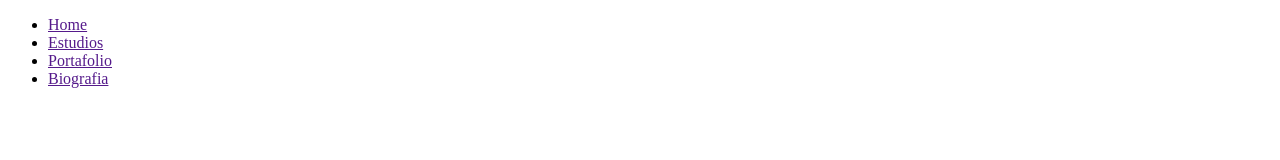
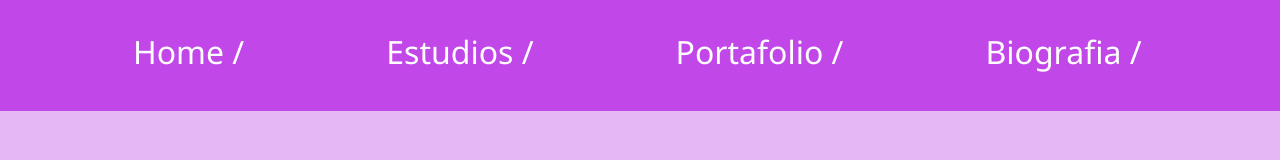
Before and after one commit to GersenX3/htmlCss, a plain HTML site: page reto11/index.html in a window 1280 px wide. Drawn offline with Linux system fonts and the light colour scheme.

Commit message:
Se hizo una barra de navegacion en el reto 11

```diff
--- a/reto11/index.html
+++ b/reto11/index.html
@@ -10,11 +10,11 @@
 <body>
     <header>
         <nav>
-            <ul>
-                <li><a href="">Home</a></li>
-                <li><a href="">Estudios</a></li>
-                <li><a href="">Portafolio</a></li>
-                <li><a href="">Biografia</a></li>
+            <ul class="main_nav">
+                <li class="main_nav_ul"><a href="">Home</a></li>
+                <li class="main_nav_ul"><a href="">Estudios</a></li>
+                <li class="main_nav_ul"><a href="">Portafolio</a></li>
+                <li class="main_nav_ul"><a href="">Biografia</a></li>
             </ul>
         </nav>
     </header>
--- a/reto11/style.css
+++ b/reto11/style.css
@@ -0,0 +1,38 @@
+body{
+    background-color: #E5B8F4;
+}
+
+.main_nav{
+    margin-top:-16px; /*configura el margen superior del elemento */
+    margin-left: -8px;
+    margin-right: -8px;
+    padding-top: 1cm;
+    padding-bottom: 1cm;
+    padding-left: 0%; /*cambia el margen interior del elemento*/
+    /* margin-left: -10px;
+    margin-right: -10px; */
+    background-color: #C147E9; /*color de fondo*/
+    list-style: none; /*define el style de la lista, en esta caso le quita los puntos*/
+}
+.main_nav_ul{
+    font-family: 'Segoe UI', Tahoma, Geneva, Verdana, sans-serif;
+    font-size: xx-large;
+    display: inline-block; /* pone una lista en linea y en bloques */
+    padding-left: 10%;
+}
+.main_nav_ul a{
+    color: white;
+    padding: 5px;
+    border-radius: 2px;
+    text-decoration: none;
+}
+.main_nav_ul a:hover{
+    color: black;
+    font-size: 102%;
+}
+.main_nav_ul a:active{
+    font-size: 85%;
+}
+.main_nav_ul a::after{
+    content: "  /";
+}
```
